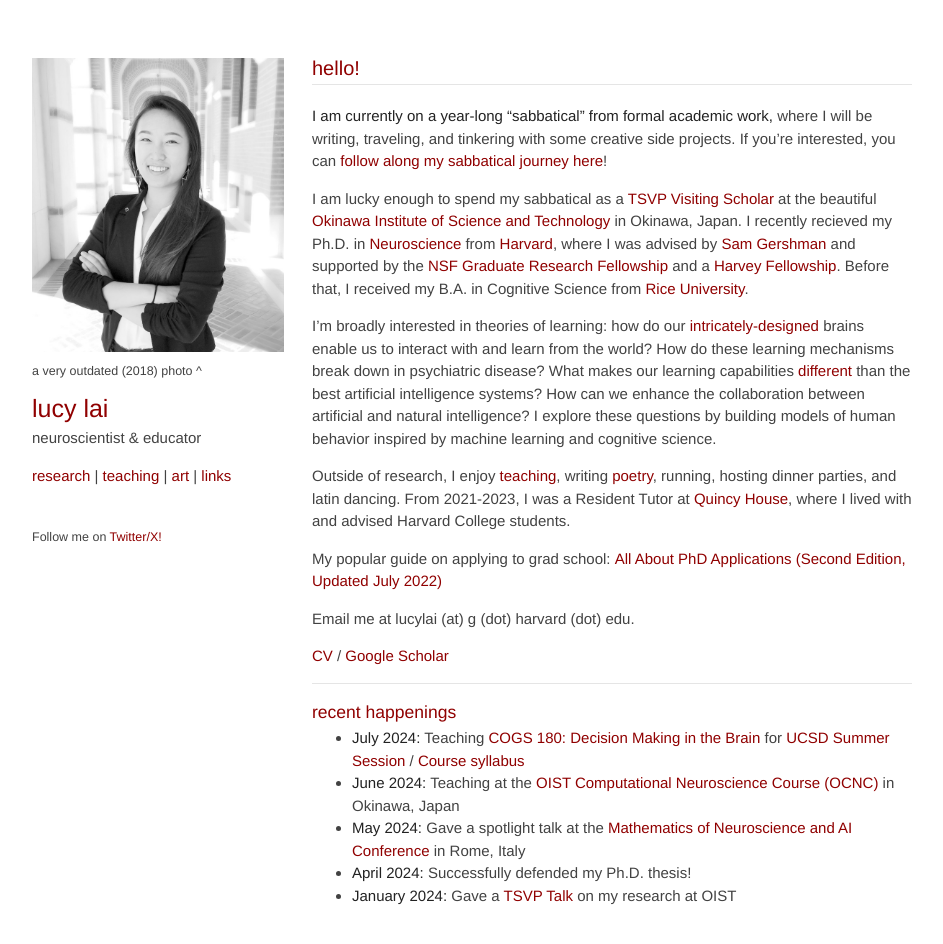
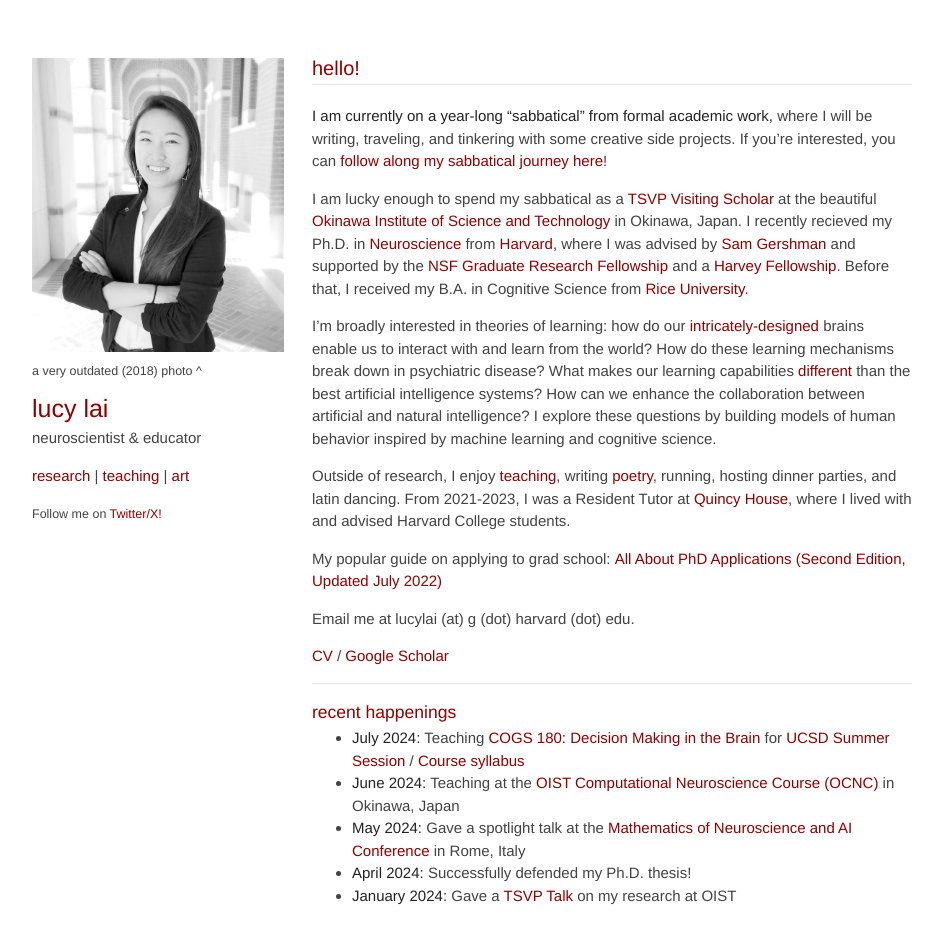
Before and after one commit to lucylai96/lucylai96.github.io, a Jekyll site: the page built from index.md, in a window 1280 px wide and 972 px high. Shown: the top 944 px of the window, without its empty margins (168-1111 px from the left). Built offline with Jekyll 4.4.1, drawn with Linux system fonts in a browser that asks for light colours; our own code applies the rules of GitHub Pages for plain Markdown files.

Commit message:
Update default.html

```diff
--- a/_layouts/default.html
+++ b/_layouts/default.html
@@ -26,7 +26,7 @@
 
         <!--<p> <a <i> ...site under construction! </i> </a> </p>-->
 
-        <p> <a href="http://lucy-lai.com/research.html">research</a> | <a href="http://lucy-lai.com/teaching.html">teaching</a> | <a href="http://lucy-lai.com/art.html">art</a> | <a href="http://lucy-lai.com/links.html">links</a></p>
+        <p> <a href="http://lucylai.com/research.html">research</a> | <a href="http://lucylai.com/teaching.html">teaching</a> | <a href="http://lucylai.com/art.html">art</a>
 
         &emsp;
         &emsp;
```
